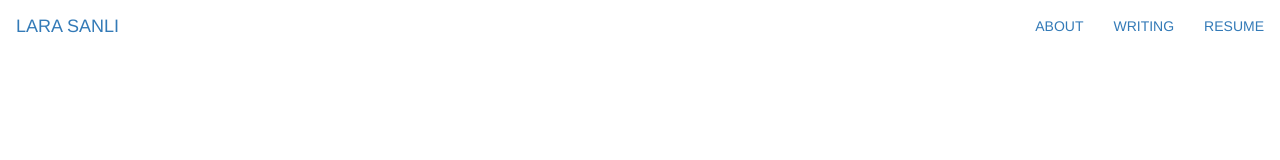
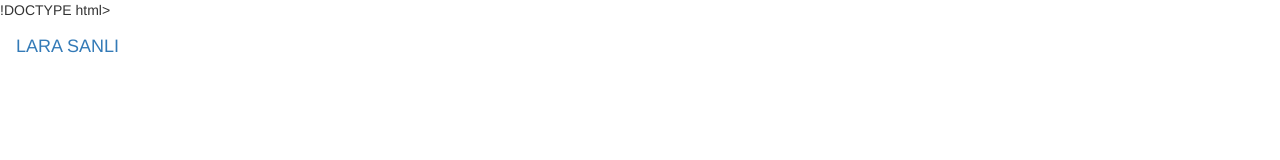
Before and after one commit to lsanli/lsanli.github.io, a plain HTML site: page index.html in a window 1280 px wide. Drawn offline with nearby package versions, Linux system fonts and the light colour scheme.

Commit message:
Update index.html

```diff
--- a/index.html
+++ b/index.html
@@ -1,11 +1,11 @@
-<!DOCTYPE html>
+!DOCTYPE html>
 <html>
 <head>
 	<title>LARA SANLI</title>
 	<meta charset="utf-8">
   	<meta name="viewport" content="width=device-width, initial-scale=1">
   	<link rel="stylesheet" href="https://maxcdn.bootstrapcdn.com/bootstrap/3.4.1/css/bootstrap.min.css">
-  	<link rel="stylesheet" href="project_styles.css">
+  	<link rel="stylesheet" href="website_styles.css">
 
 
   	<script src="https://ajax.googleapis.com/ajax/libs/jquery/3.5.1/jquery.min.js"></script>
@@ -16,13 +16,8 @@
 	<nav class="navbar navbar-custom">
 		<div class="container-fluid">
 			<div class="navbar-header">
-		      <a class="navbar-brand" href="about.html">LARA SANLI</span></a>
+				<a class="navbar-brand" href="index.html">LARA SANLI</a>
 			</div>
-		    <ul class="nav navbar-nav navbar-right">
-		      <li class="active"><a href="about.html">ABOUT</a></li>
-		      <li><a href="writing.html">WRITING</a></li>
-		      <li><a href="resume.html">RESUME</a></li>
-		    </ul>
 		</div>
 	</nav>
 
```
Lines whose indentation alone changed are shown as unchanged.
